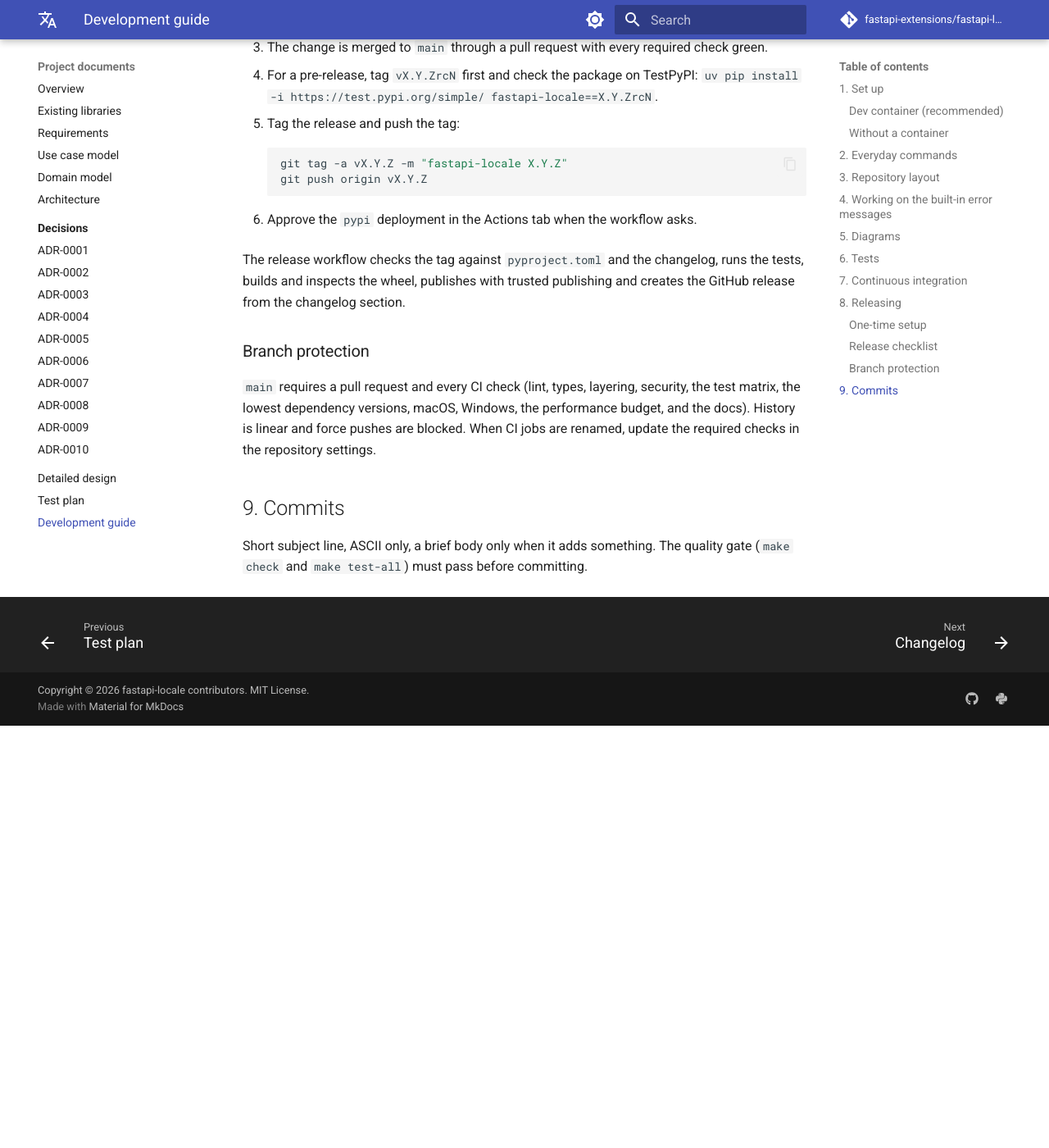
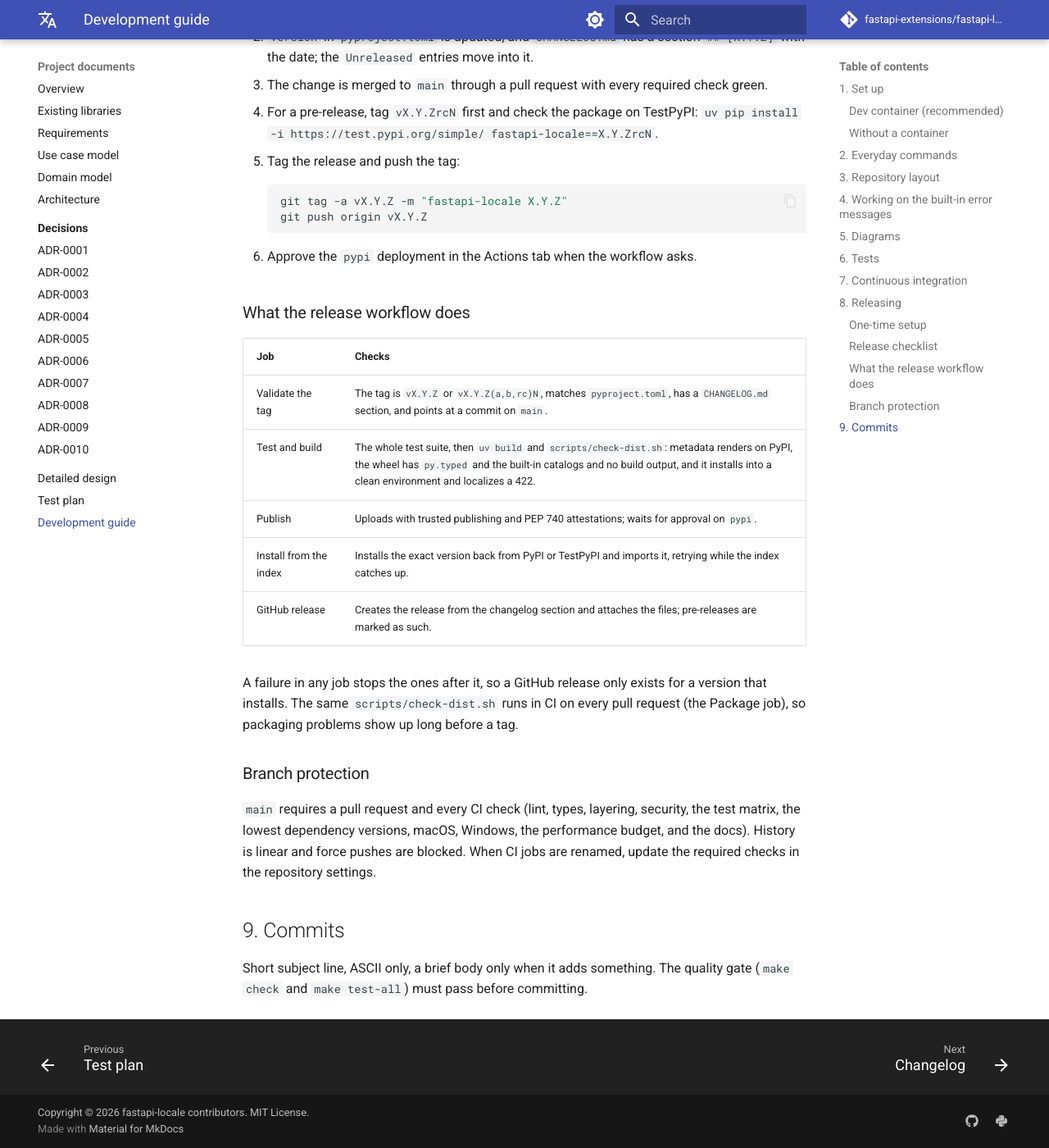
Before and after one commit to fastapi-extensions/fastapi-locale, an MkDocs documentation site: the page built from docs/development/development-guide.md, in a window 1280 px wide and 1400 px high, scrolled down 3940 px. Shown: the whole window at 82% size. Built offline with MkDocs 1.6.1 and Material for MkDocs 9.7.7, drawn with Linux system fonts in a browser that asks for light colours; comment, search, counter and statistics services are not loaded; before the commit the page ends 4825 px from its top, so only the background shows below that; some of the changed text lies outside the part shown.

Commit message:
Check distributions in CI and verify releases from the index

```diff
--- a/docs/development/development-guide.md
+++ b/docs/development/development-guide.md
@@ -95,6 +95,7 @@ directory. Warnings are errors, so a deprecation in a dependency shows up at onc
 | Tests / Python 3.11 to 3.14 | Whole suite with coverage |
 | Lowest supported dependencies | Unit and integration tests with the lowest allowed FastAPI, Pydantic and Babel |
 | Tests / macOS, Windows | Unit and integration tests |
+| Package | Builds the wheel and sdist and runs `scripts/check-dist.sh` |
 | Performance budget | Benchmarks |
 | Documentation and diagrams | Strict docs build; rendered diagrams match their sources |
 
@@ -143,9 +144,19 @@ tags, and `pypi` waits for a maintainer's approval before publishing.
 
 6. Approve the `pypi` deployment in the Actions tab when the workflow asks.
 
-The release workflow checks the tag against `pyproject.toml` and the changelog, runs the tests, builds and
-inspects the wheel, publishes with trusted publishing and creates the GitHub release from the changelog
-section.
+### What the release workflow does
+
+| Job | Checks |
+| --- | --- |
+| Validate the tag | The tag is `vX.Y.Z` or `vX.Y.Z(a,b,rc)N`, matches `pyproject.toml`, has a `CHANGELOG.md` section, and points at a commit on `main`. |
+| Test and build | The whole test suite, then `uv build` and `scripts/check-dist.sh`: metadata renders on PyPI, the wheel has `py.typed` and the built-in catalogs and no build output, and it installs into a clean environment and localizes a 422. |
+| Publish | Uploads with trusted publishing and PEP 740 attestations; waits for approval on `pypi`. |
+| Install from the index | Installs the exact version back from PyPI or TestPyPI and imports it, retrying while the index catches up. |
+| GitHub release | Creates the release from the changelog section and attaches the files; pre-releases are marked as such. |
+
+A failure in any job stops the ones after it, so a GitHub release only exists for a version that installs.
+The same `scripts/check-dist.sh` runs in CI on every pull request (the Package job), so packaging problems
+show up long before a tag.
 
 ### Branch protection
 
```
Also changed, not shown: 3 other files.
